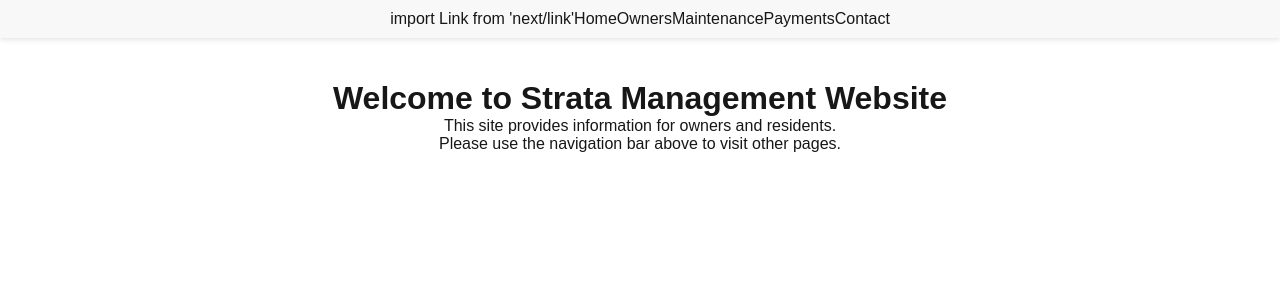
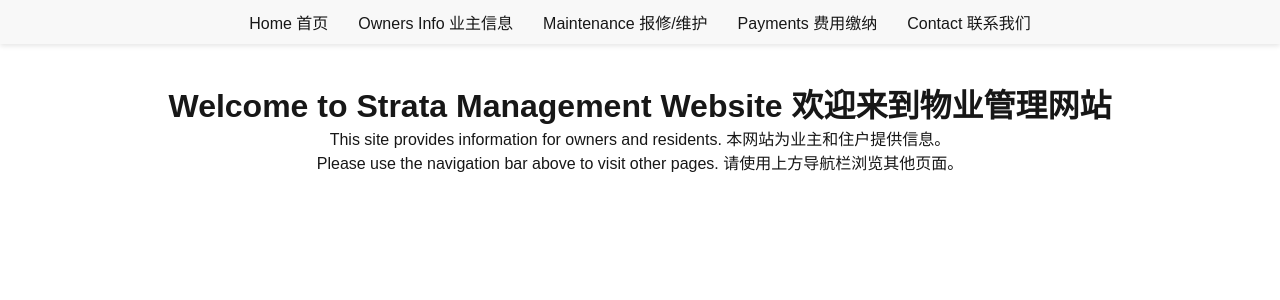
Before and after one commit to kcui07/strata-management, a Next.js app: page / in a window 1280 px wide. Shown: the top 300 px of the page. Built offline with nearby package versions, Linux system fonts and the light colour scheme.

Commit message:
fix: use next/link for navigation

```diff
--- a/pages/index.js
+++ b/pages/index.js
@@ -9,6 +9,7 @@ export default function Home() {
         <meta name="description" content="Welcome to Strata Management Website" />
       </Head>
 
+      {/* Navigation Bar */}
       <nav
         style={{
           position: "fixed",
@@ -21,22 +22,19 @@ export default function Home() {
           textAlign: "center",
         }}
       >
-        import Link from 'next/link'
-
-        <Link href="/">Home</Link>
-        <Link href="/owners">Owners</Link>
-        <Link href="/maintenance">Maintenance</Link>
-        <Link href="/payments">Payments</Link>
-        <Link href="/contact">Contact</Link>
-
+        <Link href="/" style={{ margin: "0 15px" }}>Home 首页</Link>
+        <Link href="/owners" style={{ margin: "0 15px" }}>Owners Info 业主信息</Link>
+        <Link href="/maintenance" style={{ margin: "0 15px" }}>Maintenance 报修/维护</Link>
+        <Link href="/payments" style={{ margin: "0 15px" }}>Payments 费用缴纳</Link>
+        <Link href="/contact" style={{ margin: "0 15px" }}>Contact 联系我们</Link>
       </nav>
 
+      {/* Main Content */}
       <div style={{ paddingTop: "80px", textAlign: "center" }}>
-        <h1>Welcome to Strata Management Website</h1>
-        <p>This site provides information for owners and residents.</p>
-        <p>Please use the navigation bar above to visit other pages.</p>
+        <h1>Welcome to Strata Management Website 欢迎来到物业管理网站</h1>
+        <p>This site provides information for owners and residents. 本网站为业主和住户提供信息。</p>
+        <p>Please use the navigation bar above to visit other pages. 请使用上方导航栏浏览其他页面。</p>
       </div>
-
     </div>
   );
 }
```
